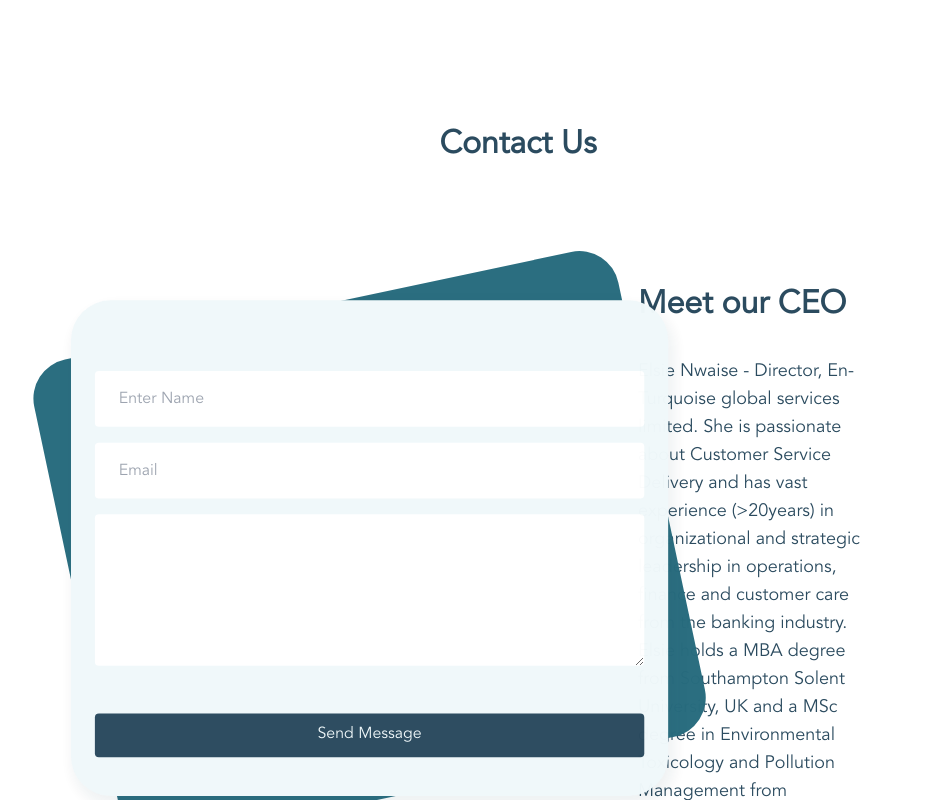
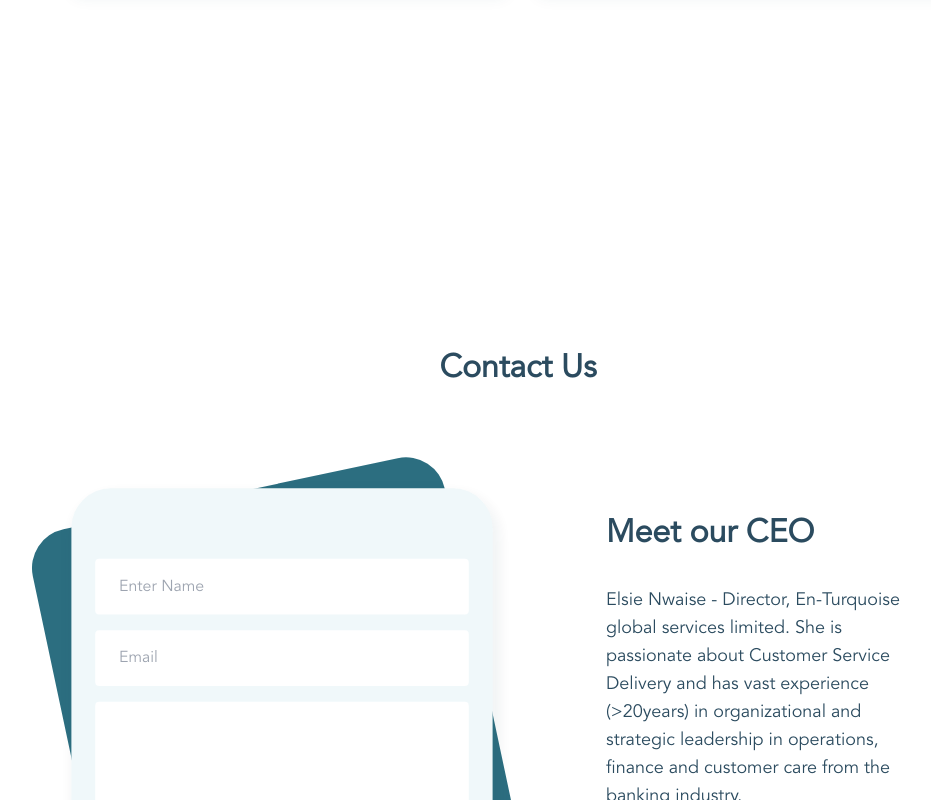
Before and after one commit to jidesam/en_turqoiuse-global, an Angular app: page / in a window 1280 px wide. Shown: the part 3260-4060 px from the top of the page, without its empty margins (122-1053 px from the left). Built offline with nearby package versions, Linux system fonts and the light colour scheme.

Commit message:
contact paged adjusted

```diff
--- a/src/app/pages/main/main.component.html
+++ b/src/app/pages/main/main.component.html
@@ -111,7 +111,7 @@
    </div>
  </div>
  <section class="my-8">
-  <h4 class="text-[32px] leading-8 font-extrabold text-[#2B4B5F] mb-24 text-center" id="Opportunity">
+  <h4 class="text-[32px] leading-8 font-extrabold lg:mt-32 text-[#2B4B5F] mb-24 text-center" id="Opportunity">
     Opportunities
   </h4>
   <div
@@ -151,7 +151,7 @@
  </section>
   </section>
   <section class="px-8 md:px-24 !bg-white lg:px-48 py-16 lg:py-48 mt-28" id="contact">
-    <h4 class="text-[#2B4B5F] text-2xl md:text-[32px] leading-10 font-extrabold text-center mb-24"> Contact Us</h4>
+    <h4 class="text-[#2B4B5F] text-2xl md:text-[32px] lg:mt-32 leading-10 font-extrabold text-center mb-24"> Contact Us</h4>
     <div class="w-full grid grid-cols-1 gap-12 items-center md:grid-cols-2">
       <div
         data-aos="zoom-in-up"
@@ -159,10 +159,10 @@
         class="p-6 mt-12 md:mt-0 lg:p-0 w-full mx-auto"
       >
         <div
-          class="bg-[#286C7E] rounded-[40px] mx-auto w-auto lg:w-[600px] md:h-[498px] -rotate-12"
+          class="bg-[#286C7E] rounded-[40px] mx-auto w-auto  md:h-[498px] -rotate-12"
         >
           <div
-            class="bg-[#F0F8FA] card-shadow mx-auto rounded-[40px] w-auto lg:w-[600px] md:h-[498px] rotate-12 p-2 lg:p-6 md:p-8 lg:p-16 flex items-center"
+            class="bg-[#F0F8FA] card-shadow mx-auto rounded-[40px] w-auto  md:h-[498px] rotate-12 p-2 lg:p-6 md:p-8 lg:p-16 flex items-center"
           >
 
             <div class="w-full">
@@ -189,7 +189,7 @@
         </div>
       </div>
 
-      <div class="md:px-4 lg:px-24" >
+      <div class="md:px-4 lg:px-16" >
 
 
         <div class="mt-6">
```
